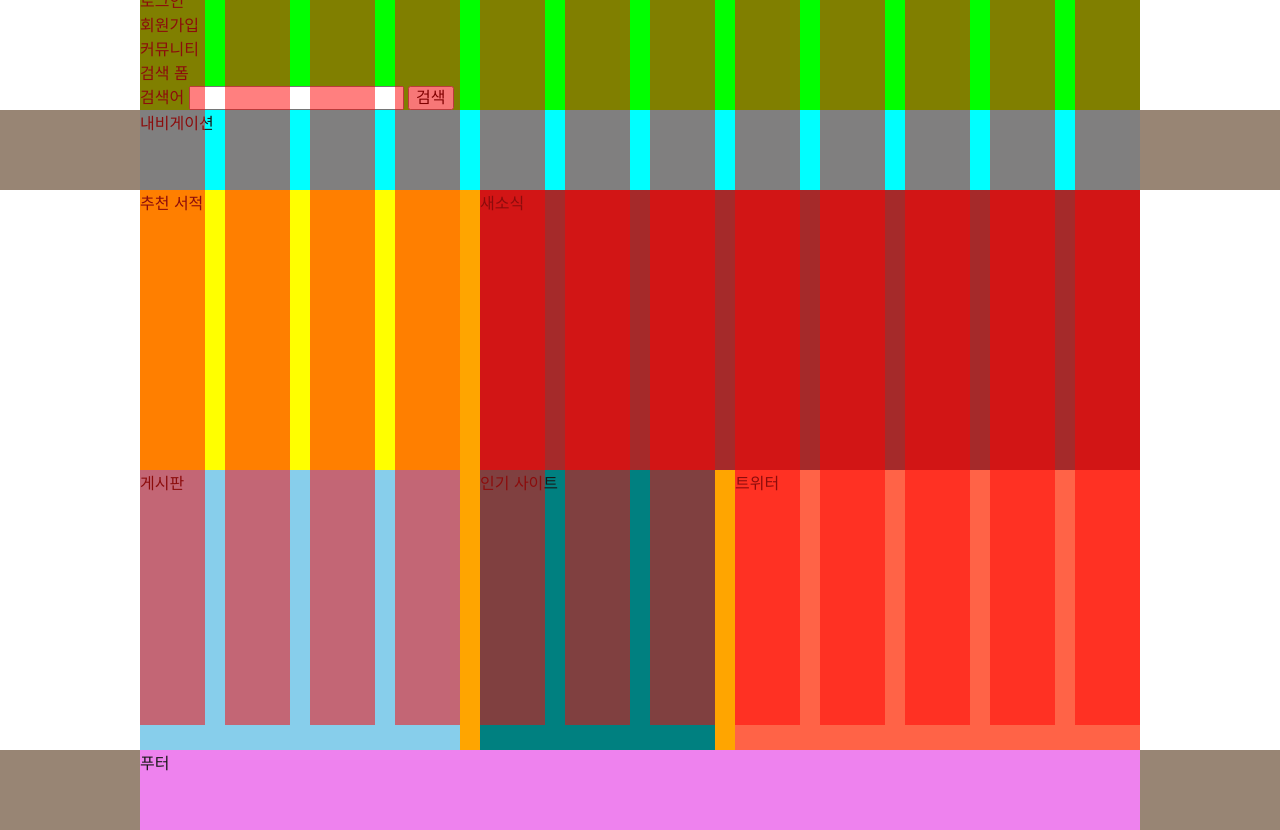
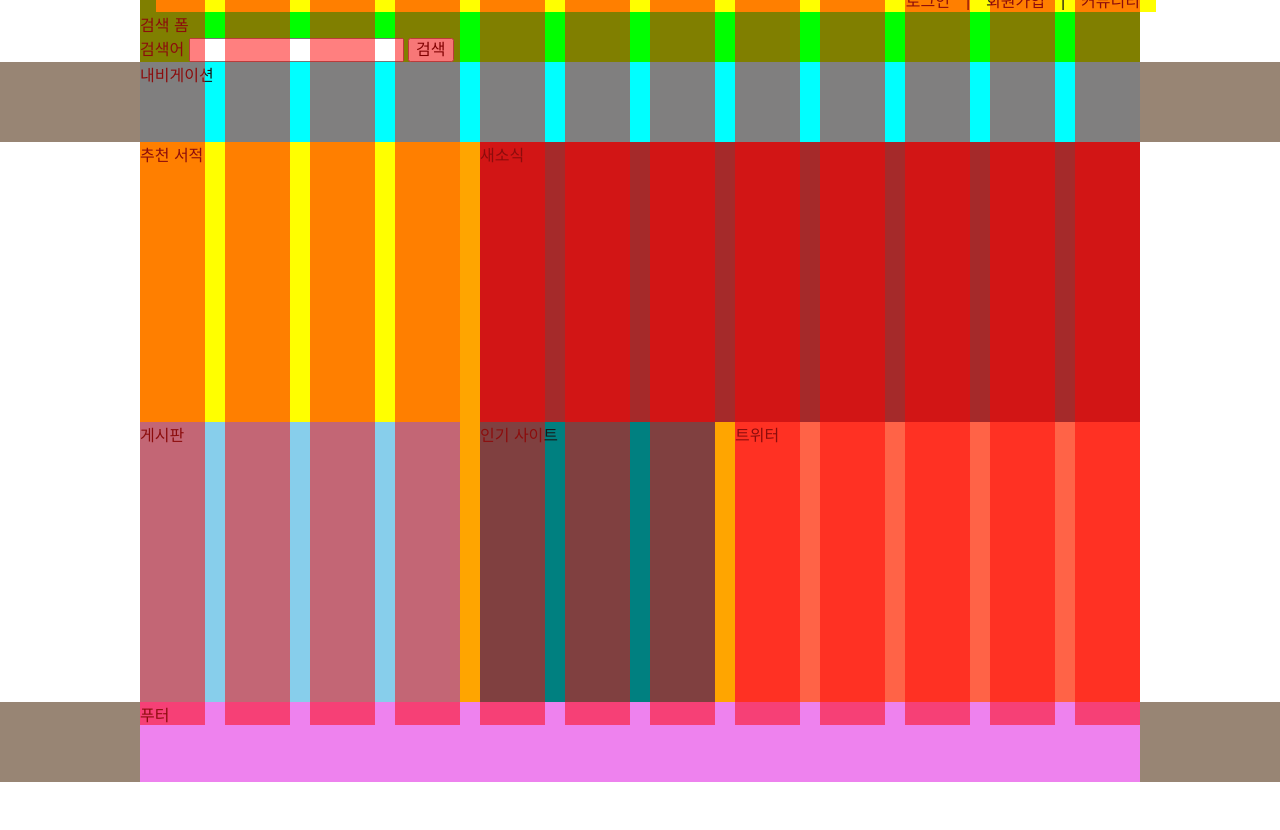
Before and after one commit to ValerieKim/Master-CAMP, a plain HTML site: page index.html in a window 1280 px wide. Shown: the part 75-905 px from the top of the page. After the commit the page ends 857 px from the top, so only its background shows below. Drawn offline with Linux system fonts and the light colour scheme; a web font is replaced by a local one.

Commit message:
안내링크 영역의 디자인 일부 완성

```diff
--- a/css/style.css
+++ b/css/style.css
@@ -82,6 +82,13 @@ body{
 .header{
   background: lime;
 }
+/* 공통 안내링크 */
+.member{
+  background: yellow;
+  display: flex;
+  justify-content: flex-end;
+}
+
 /*공통 내비게이션*/
 .navigation{
   background: aqua;
@@ -132,7 +139,11 @@ body{
     background-color: rgba(0,0,255,0.5);
   }
   /* 모바일 헤더 */
-
+  /* 모바일 안내링크 */
+  .member a{
+    color: #fff;
+    margin-left: 1em;
+  }
   /* 모바일 내비게이션 */
 
   /* 모바일 메인 */
@@ -177,6 +188,17 @@ body{
   .header {
      /*vh=화면의 1/10만큼*/
   }
+  /* 데스크탑 안내링크 */
+  .member{
+    position: relative;
+    right: -1em;
+  }
+  .member li:nth-child(-n+2)::after{
+    content: "|";
+  }
+  .member a{
+    padding: 0 1em;
+  }
   /*데스크탑 내비게이션*/
   .nav-container {
     background-color: #988574;
```
